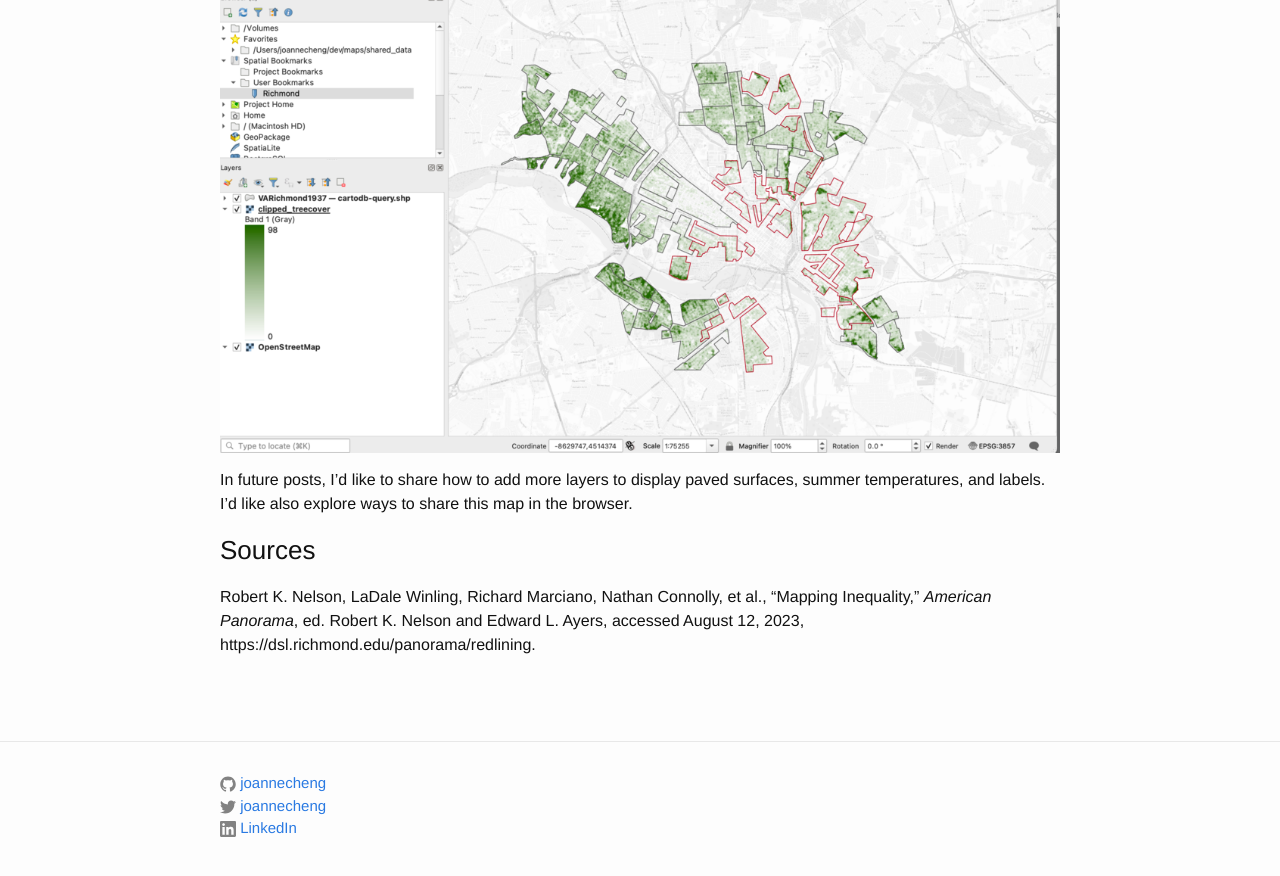
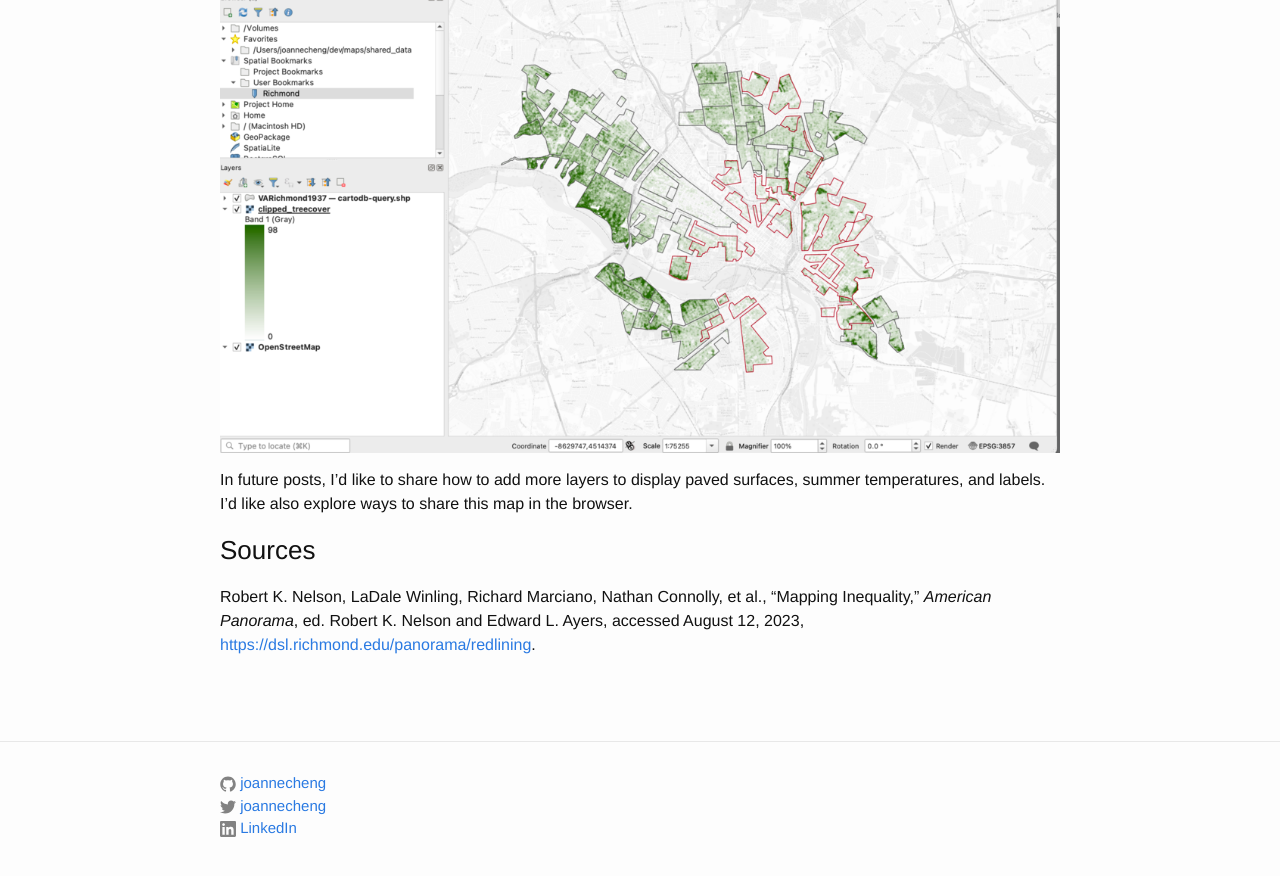
Before and after one commit to joannecheng/joannecheng.github.io, a Jekyll site: the page built from _posts/2023-09-12-recreating-richmond-map-part1.markdown, in a window 1280 px wide and 900 px high, scrolled down 8326 px. Shown: the top 876 px of the window. Built offline with Jekyll 4.4.1, drawn with Linux system fonts in a browser that asks for light colours; nearby versions of some CDN libraries; library files that are not in the unit come from our copies; some of the changed lines change nothing that is shown.

Commit message:
more edits...

```diff
--- a/_posts/2023-09-12-recreating-richmond-map-part1.markdown
+++ b/_posts/2023-09-12-recreating-richmond-map-part1.markdown
@@ -192,4 +192,5 @@ In future posts, I'd like to share how to add more layers to display paved surfa
 I'd like also explore ways to share this map in the browser.
 
 ### Sources
-Robert K. Nelson, LaDale Winling, Richard Marciano, Nathan Connolly, et al., “Mapping Inequality,” _American Panorama_, ed. Robert K. Nelson and Edward L. Ayers, accessed August 12, 2023, https://dsl.richmond.edu/panorama/redlining.
+Robert K. Nelson, LaDale Winling, Richard Marciano, Nathan Connolly, et al., “Mapping Inequality,” _American Panorama_, ed. Robert K. Nelson and Edward L. Ayers, accessed August 12, 2023,
+[https://dsl.richmond.edu/panorama/redlining](https://dsl.richmond.edu/panorama/redlining).
```
